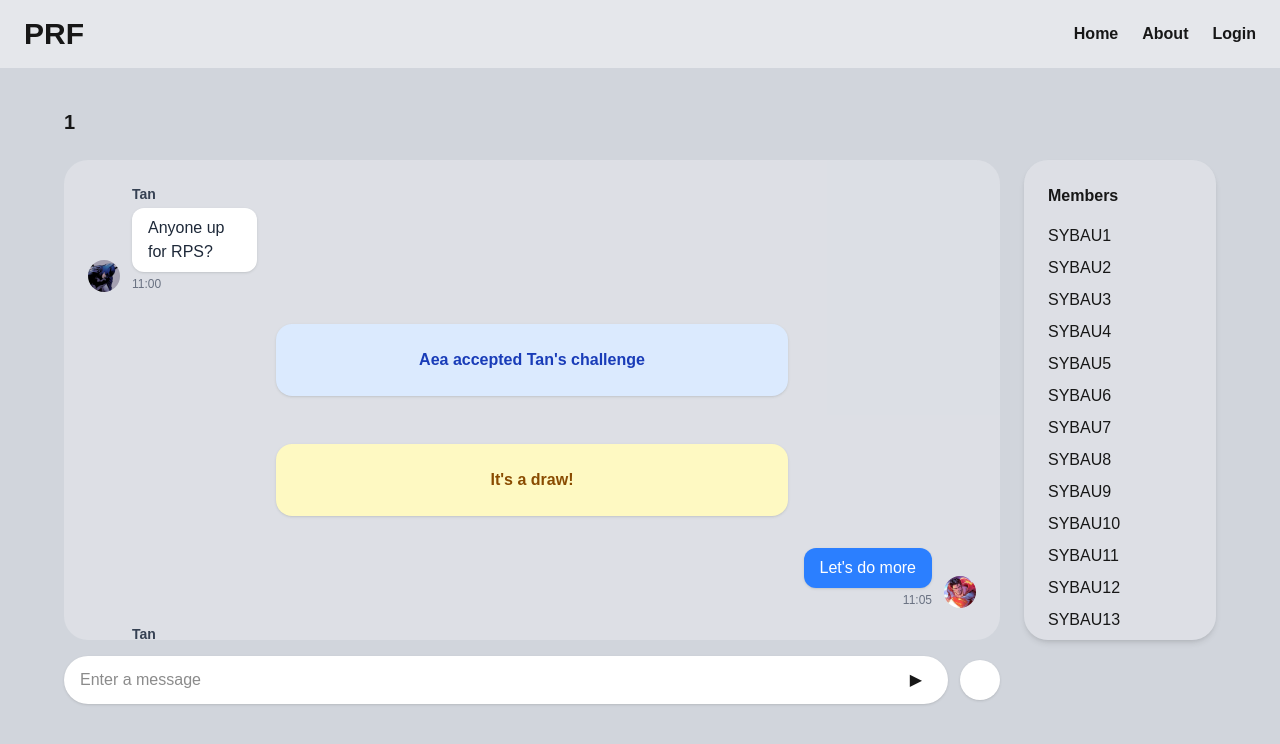
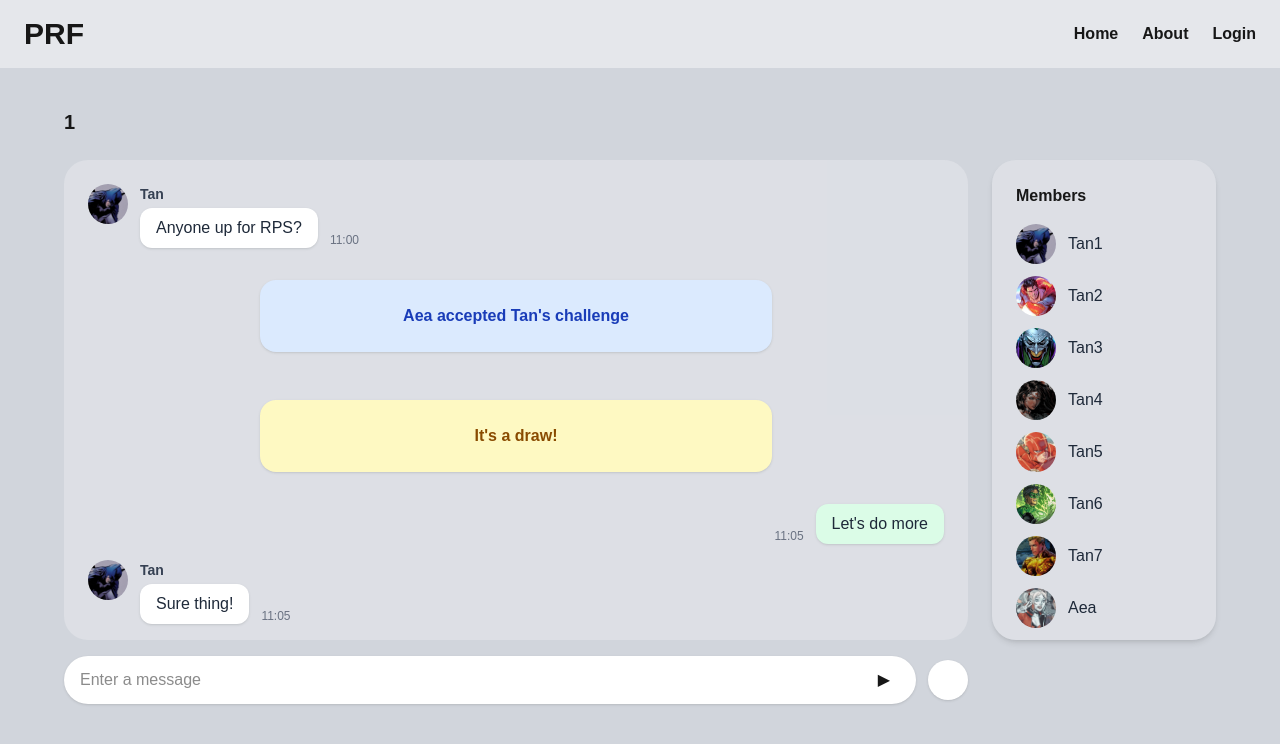
Before and after one commit to tangenn/socket-programming-project, a Next.js app in the folder the-performers/: page /group/1 in a window 1280 px wide. Shown: the top 744 px of the page. Built offline with nearby package versions, Linux system fonts and the light colour scheme.

Commit message:
fix chat message styling and avatar

```diff
--- a/the-performers/src/app/group/[groupName]/page.tsx
+++ b/the-performers/src/app/group/[groupName]/page.tsx
@@ -119,7 +119,7 @@ const groupMessages: MessageType[] = [
   {
     id: "15",
     sender: "Mhee",
-    avatarId: 18,
+    avatarId: 0,
     timestamp: "11:17",
     isSelf: false,
     type: "text",
@@ -137,21 +137,31 @@ const groupMessages: MessageType[] = [
 ];
 
 const groupMembers = [
-  "SYBAU1",
-  "SYBAU2",
-  "SYBAU3",
-  "SYBAU4",
-  "SYBAU5",
-  "SYBAU6",
-  "SYBAU7",
-  "SYBAU8",
-  "SYBAU9",
-  "SYBAU10",
-  "SYBAU11",
-  "SYBAU12",
-  "SYBAU13",
-  "SYBAU14",
-  "SYBAU15",
+  { name: "Tan1", avatarId: 1 },
+  { name: "Tan2", avatarId: 2 },
+  { name: "Tan3", avatarId: 3 },
+  { name: "Tan4", avatarId: 4 },
+  { name: "Tan5", avatarId: 5 },
+  { name: "Tan6", avatarId: 6 },
+  { name: "Tan7", avatarId: 7 },
+  { name: "Aea", avatarId: 8 },
+  { name: "Tan9", avatarId: 9 },
+  { name: "Tan10", avatarId: 10 },
+  { name: "Tan11", avatarId: 11 },
+  { name: "Tan12", avatarId: 12 },
+  { name: "Tan13", avatarId: 13 },
+  { name: "Tan14", avatarId: 14 },
+  { name: "Tan15", avatarId: 15 },
+  { name: "Tan16", avatarId: 16 },
+  { name: "Tan17", avatarId: 17 },
+  { name: "Tan18", avatarId: 18 },
+  { name: "Tan19", avatarId: 19 },
+  { name: "Tan20", avatarId: 20 },
+  { name: "Tan21", avatarId: 21 },
+  { name: "Tan22", avatarId: 22 },
+  { name: "Tan23", avatarId: 23 },
+  { name: "Tan24", avatarId: 24 },
+  { name: "Tan25", avatarId: 25 },
 ];
 
 export default function Page({ params }: { params: { groupName: string } }) {
--- a/the-performers/src/app/page.tsx
+++ b/the-performers/src/app/page.tsx
@@ -50,14 +50,14 @@ export const joinedGroups: Group[] = [
 
 export const otherGroups: Group[] = [
   {
-    name: "Philosophy Club",
+    name: "shiba1",
     members: [
       { name: "MHEE", avatarId: 1 },
       { name: "AEA", avatarId: 2 },
     ],
   },
   {
-    name: "ML Discussion Room",
+    name: "shiba2",
     members: [],
   },
 ];
--- a/the-performers/src/app/private/[username]/page.tsx
+++ b/the-performers/src/app/private/[username]/page.tsx
@@ -4,22 +4,40 @@ import { MessageType } from "@/components/ChatComponents/ChatMessages";
 // Mock Data
 const privateChatMessages: MessageType[] = [
   {
+    id: "21",
+    sender: "KSI",
+    avatarId: 15,
+    timestamp: "11:01",
+    isSelf: false,
+    type: "text",
+    text: "long message test to see how the message box handles it when the text is really long and needs to wrap around to the next line properly without breaking the layout or causing any overflow issues in the chat interface.",
+  },
+  {
+    id: "22",
+    sender: "You",
+    avatarId: 10,
+    timestamp: "11:01",
+    isSelf: true,
+    type: "text",
+    text: "long message test to see how the message box handles it when the text is really long and needs to wrap around to the next line properly without breaking the layout or causing any overflow issues in the chat interface.",
+  },
+  {
     id: "1",
-    sender: "Aea",
-    avatarId: 1,
+    sender: "KSI",
+    avatarId: 15,
     timestamp: "11:01",
     isSelf: false,
     type: "text",
     text: "Hey! want to play RPS?",
   },
   {
-    id: "2",
+    id: "11",
     sender: "You",
-    avatarId: 2,
-    timestamp: "11:02",
+    avatarId: 10,
+    timestamp: "11:01",
     isSelf: true,
-    type: "challenge",
-    opponent: "Aea",
+    type: "text",
+    text: "Let's do it!",
   },
   {
     id: "3",
@@ -41,11 +59,29 @@ const privateChatMessages: MessageType[] = [
   {
     id: "5",
     sender: "Aea",
-    avatarId: 1,
+    avatarId: 15,
     timestamp: "11:05",
     isSelf: false,
     type: "text",
     text: "gg",
+  },
+  {
+    id: "2",
+    sender: "Aea",
+    avatarId: 2,
+    timestamp: "11:02",
+    isSelf: false,
+    type: "challenge",
+    opponent: "You",
+  },
+  {
+    id: "12",
+    sender: "You",
+    avatarId: 2,
+    timestamp: "11:02",
+    isSelf: true,
+    type: "challenge",
+    opponent: "Aea",
   },
 ];
 
--- a/the-performers/src/components/ChatComponents/ChatMessages.tsx
+++ b/the-performers/src/components/ChatComponents/ChatMessages.tsx
@@ -1,6 +1,6 @@
 "use client";
 import { useState } from "react";
-import { avatarMap } from "@/utils/avatarMap";
+import { getAvatar } from "@/utils/avatarMap";
 
 export type MessageType = {
   id: string;
@@ -38,7 +38,7 @@ export function ChatMessages({
       }`}
     >
       {messages.map((m) => {
-        // 🧱 Challenge initiated (now includes self too, but no buttons)
+        // Challenge initiated
         if (m.type === "challenge") {
           const challengeText = isGroup
             ? m.isSelf
@@ -51,7 +51,9 @@ export function ChatMessages({
           return (
             <div key={m.id} className="w-full flex justify-center my-4">
               <div className="bg-white px-8 py-6 rounded-2xl shadow text-center max-w-lg w-full">
-                <p className="font-semibold text-gray-800 mb-3">{challengeText}</p>
+                <p className="font-semibold text-gray-800 mb-3">
+                  {challengeText}
+                </p>
                 {!m.isSelf && (
                   <div className="flex justify-center gap-4">
                     {waitingChoice ? (
@@ -74,14 +76,20 @@ export function ChatMessages({
           );
         }
 
-        // 🧩 Challenge accepted
+        // Challenge accepted
         if (m.type === "challenge_accepted") {
           let acceptText;
           if (isGroup) {
-            acceptText =
-              m.participants && m.participants.length === 2
-                ? `${m.participants[0]} accepted ${m.participants[1]}'s challenge`
-                : `${m.sender} accepted a challenge`;
+            if (m.participants && m.participants.length === 2) {
+              const a = m.participants[0];
+              const b =
+                m.participants[1] === "You"
+                  ? "your"
+                  : `${m.participants[1]}'s`;
+              acceptText = `${a} accepted ${b} challenge`;
+            } else {
+              acceptText = `${m.sender} accepted a challenge`;
+            }
           } else {
             acceptText = m.isSelf
               ? `You accepted ${m.opponent}'s challenge`
@@ -97,7 +105,7 @@ export function ChatMessages({
           );
         }
 
-        // 🏆 Challenge result
+        // Challenge result
         if (m.type === "challenge_result") {
           const participants = m.participants ?? [];
           const isDraw = participants.length === 0;
@@ -133,64 +141,57 @@ export function ChatMessages({
           );
         }
 
-        // 💬 Normal messages
+        // Normal text messages
         if (m.type === "text") {
+          if (!m.isSelf) {
+            // Incoming message
             return (
-            <div
-              key={m.id}
-              className={`flex items-start ${
-                m.isSelf ? "justify-end" : "justify-start"
-              }`}
-            >
-              {/* Other user's message */}
-              {!m.isSelf && (
-                <>
+              <div key={m.id} className="flex justify-start items-start">
                 <img
-                    src={avatarMap[m.avatarId ?? 1]}
+                  src={getAvatar(m.avatarId ?? 1)}
                   alt={m.sender}
-                    className="w-8 h-8 rounded-full mr-3 self-end"
+                  className="w-10 h-10 rounded-full mr-3 self-start"
                 />
-                  <div className="flex flex-col items-start">
+
+                <div className="flex flex-col max-w-[70%]">
                   {isGroup && (
                     <span className="text-sm text-gray-700 font-semibold mb-1">
                       {m.sender}
                     </span>
                   )}
-                    <div className="flex flex-col items-start max-w-[70%]">
-                      <div className="px-4 py-2 rounded-xl shadow bg-white text-gray-800 min-w-[3rem]">
-                        <p className="break-words">{m.text}</p>
+
+                  <div className="flex items-start gap-2">
+                    <div className="px-4 py-2 rounded-xl shadow bg-white text-gray-800 inline-block max-w-full">
+                      <p className="whitespace-normal break-words">{m.text}</p>
                     </div>
-                      <span className="text-xs text-gray-500 mt-1">
+
+                    <span className="text-xs text-gray-500 self-end ml-1">
                       {m.timestamp}
                     </span>
                   </div>
                 </div>
-                </>
-              )}
-
-              {/* Self message */}
-              {m.isSelf && (
-                <>
-                  <div className="flex flex-col items-end max-w-[70%]">
-                    <div className="px-4 py-2 rounded-xl shadow bg-blue-500 text-white min-w-[3rem]">
-                      <p className="break-words">{m.text}</p>
               </div>
-                    <span className="text-xs text-gray-500 mt-1">
+            );
+          } else {
+            // Outgoing message
+            return (
+              <div key={m.id} className="flex justify-end items-start">
+                <div className="flex flex-col max-w-[70%] items-end">
+                  <div className="flex items-start gap-2">
+                    <span className="text-xs text-gray-500 self-end mr-1">
                       {m.timestamp}
                     </span>
+                    <div className="px-4 py-2 rounded-xl shadow bg-green-100 text-gray-800 inline-block max-w-full">
+                      <p className="whitespace-normal break-words">{m.text}</p>
                     </div>
-                  <img
-                    src={avatarMap[m.avatarId ?? 1]}
-                    alt={m.sender}
-                    className="w-8 h-8 rounded-full ml-3 self-end"
-                  />
-                </>
-              )}
+                  </div>
+                </div>
               </div>
             );
           }
+        }
 
-        return null;
+        return null; // default fallback
       })}
     </div>
   );
--- a/the-performers/src/components/ChatComponents/GroupChatLayout.tsx
+++ b/the-performers/src/components/ChatComponents/GroupChatLayout.tsx
@@ -4,8 +4,18 @@ import { ChatInput } from "./ChatInput";
 import { ChatMessages, MessageType } from "./ChatMessages";
 import { RPSSelector } from "./RPSSelector";
 import React from "react";
-export function GroupChatLayout({ groupName, members, messages }: { groupName: string; members: string[]; messages: MessageType[] }) {
+
+export function GroupChatLayout({
+  groupName,
+  members,
+  messages,
+}: {
+  groupName: string;
+  members: { name: string; avatarId: number }[];
+  messages: MessageType[];
+}) {
   const [showRPS, setShowRPS] = React.useState(false);
+
   return (
     <div className="min-h-screen bg-gray-300 p-10 flex justify-center">
       <div className="w-full max-w-6xl flex flex-col items-start gap-6">
@@ -14,9 +24,10 @@ export function GroupChatLayout({ groupName, members, messages }: { groupName: s
         <div className="flex gap-6 w-full">
           <div className="flex-1">
             <ChatMessages messages={messages} isGroup={true} shrink={showRPS} />
+
             <div className="mt-4">
-          <RPSSelector open={showRPS} />
-          <ChatInput onToggleRPS={() => setShowRPS(v => !v)} />
+              <RPSSelector open={showRPS} />
+              <ChatInput onToggleRPS={() => setShowRPS((v) => !v)} />
             </div>
           </div>
 
--- a/the-performers/src/components/ChatComponents/MemberList.tsx
+++ b/the-performers/src/components/ChatComponents/MemberList.tsx
@@ -1,10 +1,26 @@
-export function MemberList({ members }: { members: string[] }) {
+import { getAvatar } from "@/utils/avatarMap";
+
+export function MemberList({
+  members,
+}: {
+  members: { name: string; avatarId: number }[];
+}) {
   return (
-    <div className="bg-gray-200/60 rounded-3xl shadow-md p-6 w-48 h-[60vh] overflow-y-auto">
+    <div className="bg-gray-200/60 rounded-3xl shadow-md p-6 w-56 h-[60vh] overflow-y-auto">
       <h2 className="font-semibold mb-4">Members</h2>
-      {members.map((m) => (
-        <p key={m} className="mb-2">{m}</p>
-      ))}
+
+      <div className="flex flex-col gap-3">
+        {members.map((m) => (
+          <div key={m.name} className="flex items-center gap-3">
+            <img
+              src={getAvatar(m.avatarId)}
+              alt={m.name}
+              className="w-10 h-10 rounded-full"
+            />
+            <span className="text-gray-800">{m.name}</span>
+          </div>
+        ))}
+      </div>
     </div>
   );
 }
--- a/the-performers/src/utils/avatarMap.tsx
+++ b/the-performers/src/utils/avatarMap.tsx
@@ -22,5 +22,9 @@ export const avatarMap: Record<number, string> = {
 };
 
 export function getAvatar(id?: number): string {
-  return avatarMap[id ?? 1] ?? "/avatars/fallback.png";
+  // if id is undefined OR not in avatarMap → use fallback
+  if (!id || !avatarMap[id]) {
+    return "/avatars/fallback.png";
+  }
+  return avatarMap[id];
 }
```
Lines whose indentation alone changed are shown as unchanged.
